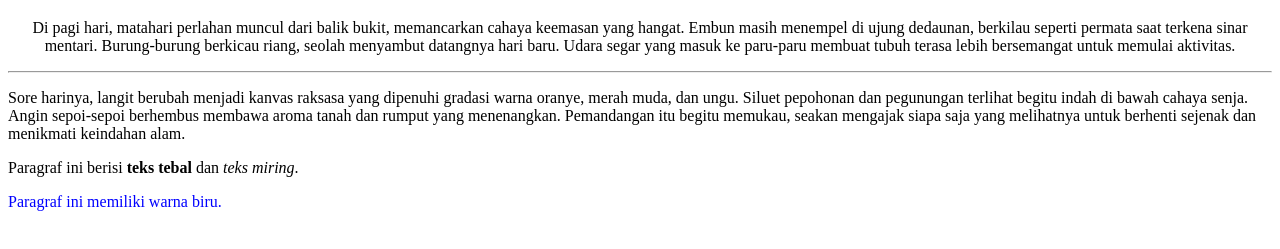
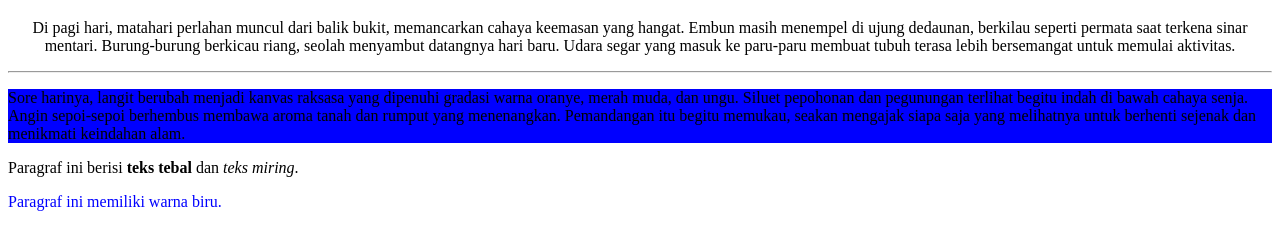
Before and after one commit to Yayanzah/Tugas-HTML, a plain HTML site: page paragraf.html in a window 1280 px wide. Shown: the part 61-310 px from the top of the page. Drawn offline with Linux system fonts and the light colour scheme.

Commit message:
manambahkan atribut style pada paragraf kedua

```diff
--- a/paragraf.html
+++ b/paragraf.html
@@ -19,7 +19,7 @@
     </p>
     <hr />
     <!-- Paragraf kedua -->
-    <p>
+    <p style="background-color: blue">
       Sore harinya, langit berubah menjadi kanvas raksasa yang dipenuhi gradasi
       warna oranye, merah muda, dan ungu. Siluet pepohonan dan pegunungan
       terlihat begitu indah di bawah cahaya senja. Angin sepoi-sepoi berhembus
```
